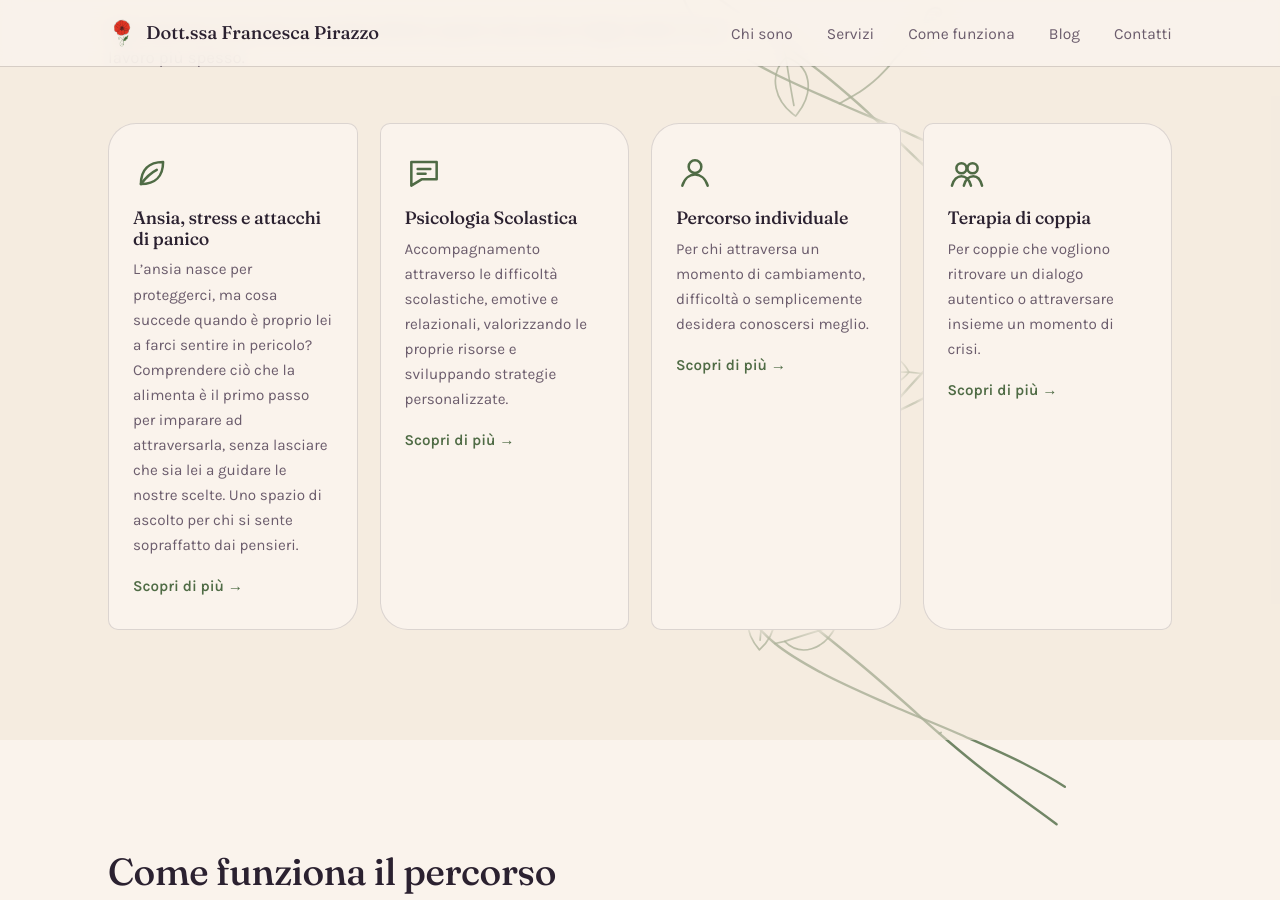
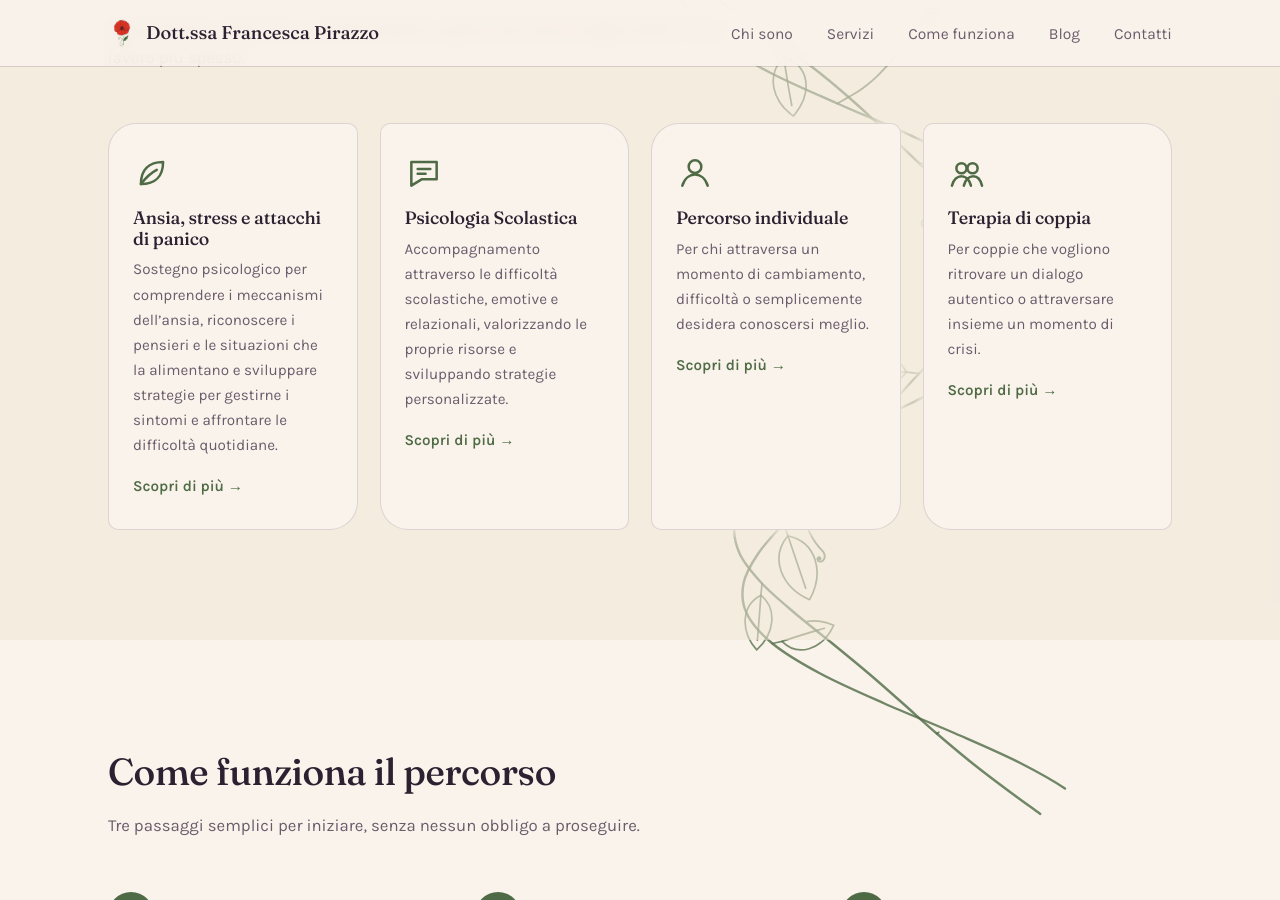
Before and after one commit to Manuelgujo/demo-franci, a Jekyll site: the page built from index.html, in a window 1280 px wide and 900 px high, scrolled down 1683 px. Built offline with Jekyll 4.4.1, drawn with Linux system fonts in a browser that asks for light colours.

Commit message:
Update Servizio “ansia-e-stress”

```diff
--- a/_servizi/ansia-e-stress.md
+++ b/_servizi/ansia-e-stress.md
@@ -2,7 +2,7 @@
 card_title: Ansia, stress e attacchi di panico
 order: 10
 icon: leaf
-card_excerpt: L’ansia nasce per proteggerci, ma cosa succede quando è proprio lei a farci sentire in pericolo? Comprendere ciò che la alimenta è il primo passo per imparare ad attraversarla, senza lasciare che sia lei a guidare le nostre scelte. Uno spazio di ascolto per chi si sente sopraffatto dai pensieri.
+card_excerpt: Sostegno psicologico per comprendere i meccanismi dell’ansia, riconoscere i pensieri e le situazioni che la alimentano e sviluppare strategie per gestirne i sintomi e affrontare le difficoltà quotidiane.
 title: Ansia, stress e attacchi di panico | Psicologa a Padova
 description: Ansia, stress e attacchi di panico possono influenzare il tuo benessere. Scopri come un percorso di sostegno psicologico può aiutarti a comprenderli e gestirli.
 h1: Un percorso per ansia, stress e attacchi di panico
```
